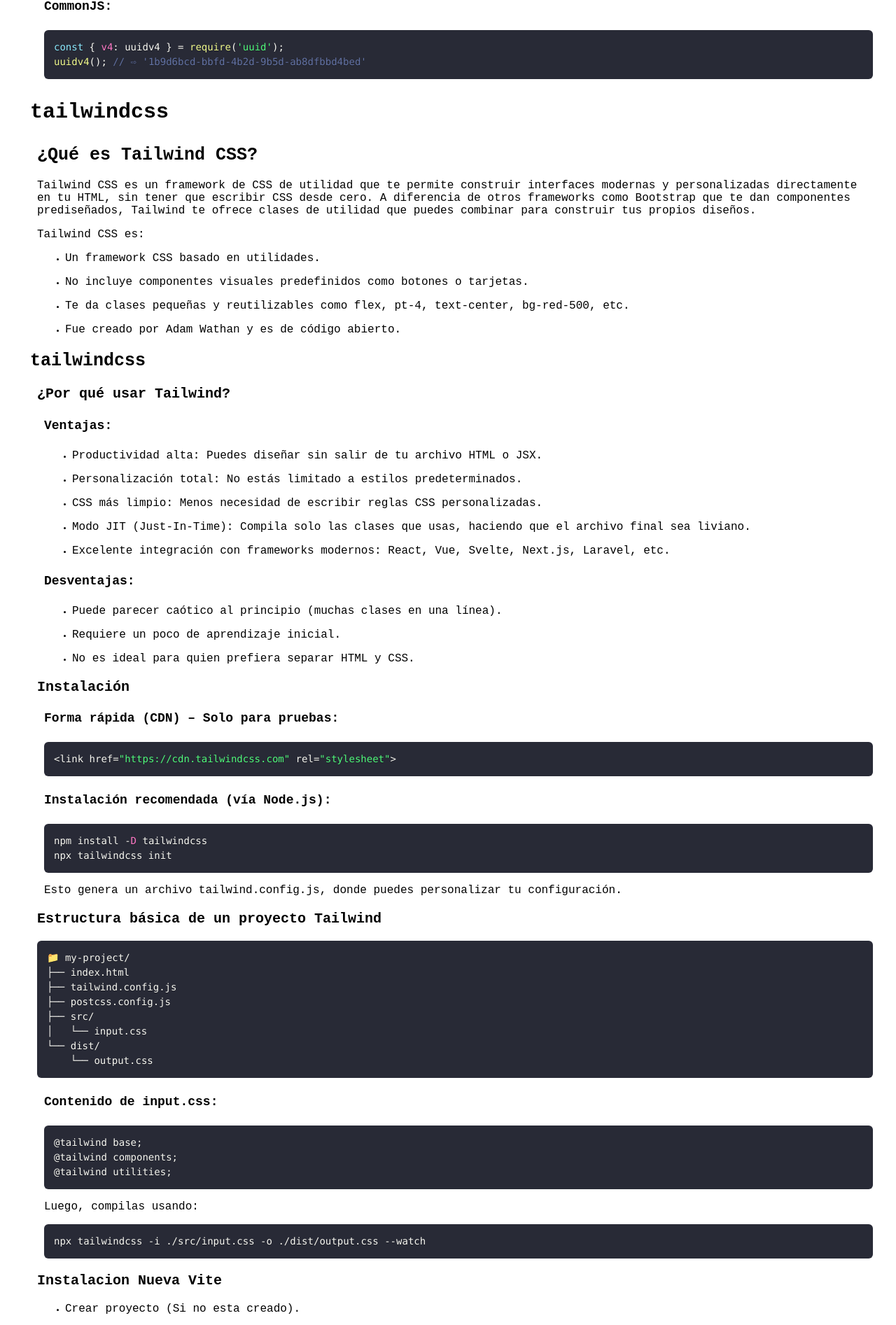
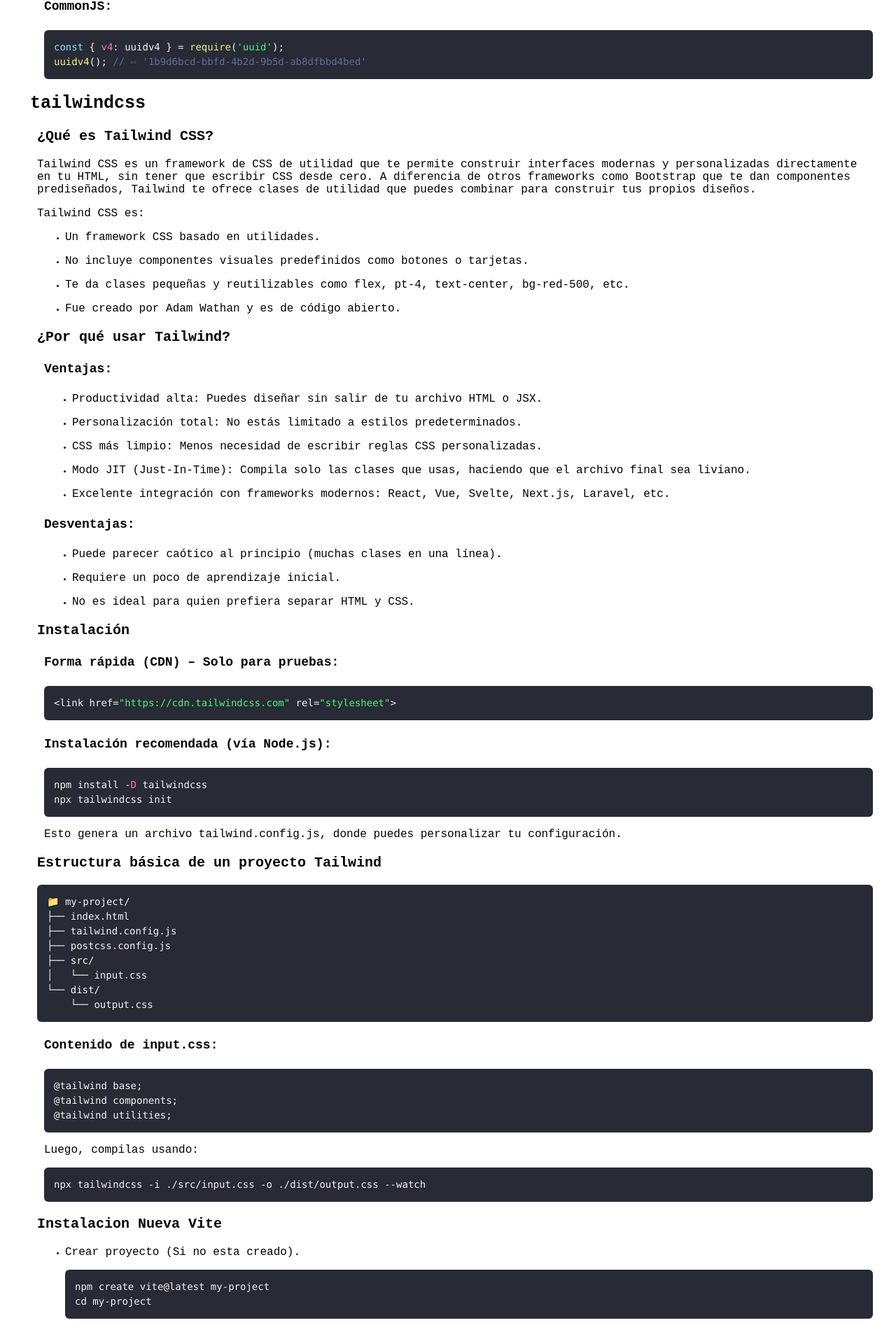
Before and after one commit to EALARA1998/Guia-Total-Lara, a React (Vite) app: page /node/npm-packages in a window 1280 px wide. Shown: the part 1237-3130 px from the top of the page at 70% size. Built offline with nearby package versions, Linux system fonts and the light colour scheme.

Commit message:
Se añadio react-date-picker

```diff
--- a/src/pages/node/Npm_Packages_Node.tsx
+++ b/src/pages/node/Npm_Packages_Node.tsx
@@ -65,9 +65,9 @@
         </section>
       </section>
       <section>
-        <h1>tailwindcss</h1>
+        <h2>tailwindcss</h2>
         <section>
-        <h2>¿Qué es Tailwind CSS?</h2>
+          <h3>¿Qué es Tailwind CSS?</h3>
           <p>Tailwind CSS es un framework de CSS de utilidad que te permite construir interfaces modernas y personalizadas directamente en tu HTML, sin tener que escribir CSS desde cero. A diferencia de otros frameworks como Bootstrap que te dan componentes prediseñados, Tailwind te ofrece clases de utilidad que puedes combinar para construir tus propios diseños.</p>
           <p>Tailwind CSS es:</p>
           <ul>
@@ -85,7 +85,6 @@
             </li>
           </ul>
         </section>
-        <h2>tailwindcss</h2>
         <section>
           <h3>¿Por qué usar Tailwind?</h3>
           <section>
@@ -292,6 +291,38 @@
           <a href="https://github.com/tailwindlabs/tailwindcss">GitHub</a>
         </section>
       </section>
+      <section>
+        <h2>react-date-picker</h2>
+        <section>
+          <h3>¿Como usar?</h3>
+          <Code>{`
+            import { useState } from 'react';
+            import 'react-date-picker/dist/DatePicker.css';
+            import 'react-calendar/dist/Calendar.css';
+            import DatePicker from 'react-date-picker';
+
+            type ValuePiece = Date | null;
+
+            type Value = ValuePiece | [ValuePiece, ValuePiece];
+
+            function MyApp() {
+              const [value, onChange] = useState<Value>(new Date());
+
+              return (
+                <div>
+                  <DatePicker onChange={onChange} value={value} />
+                </div>
+              );
+            }
+          `}</Code>
+        </section>
+        <section>
+          <h3>Instalacion</h3>
+          <Code>{`
+            npm i react-date-picker
+          `}</Code>
+        </section>
+      </section>
     </>
   )
 }
```
Also changed, not shown: git-auto.ts (renamed from git-auto.js). Lines whose indentation alone changed are shown as unchanged.
